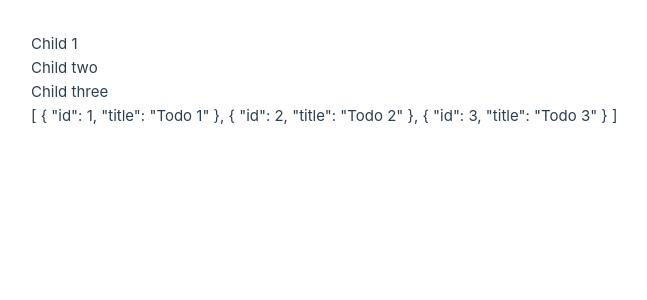
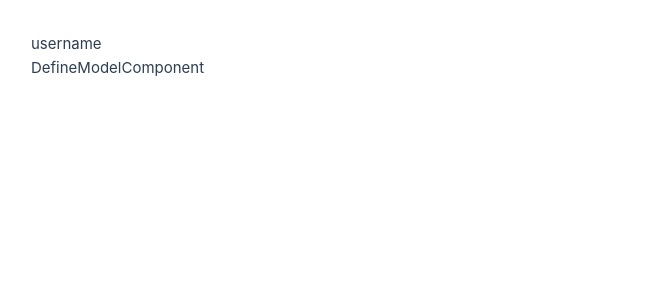
Before and after one commit to Misha158/vue-project, a Vue app: page / in a window 1280 px wide. Shown: the top 300 px of the page, without its empty margins (1-648 px from the left). Built offline with nearby package versions, Linux system fonts and the light colour scheme.

Commit message:
Feature - defineModel

```diff
--- /dev/null
+++ b/src/features/defineModel/ChildComponent.vue
@@ -0,0 +1,11 @@
+<template>
+  <div>
+    <input v-model="name" type="text" />
+  </div>
+</template>
+
+<script setup lang="ts">
+const name = defineModel();
+</script>
+
+<style scoped></style>
--- /dev/null
+++ b/src/features/defineModel/DefineModelComponent.vue
@@ -0,0 +1,18 @@
+<template>
+  <div>
+    <MiddleComponent v-model="userName" />
+  </div>
+</template>
+
+<script setup lang="ts">
+import MiddleComponent from '@/features/defineModel/MiddleComponent.vue';
+import { onUpdated, ref } from 'vue';
+
+const userName = ref('username');
+
+onUpdated(() => {
+  console.log({ userName: userName.value });
+});
+</script>
+
+<style scoped></style>
--- /dev/null
+++ b/src/features/defineModel/MiddleComponent.vue
@@ -0,0 +1,27 @@
+<template>
+  <div>
+    <!--    <ChildComponent-->
+    <!--      :modelValue="modelValue"-->
+    <!--      @update:modelValue="$emit('update:modelValue', $event)"-->
+    <!--    />-->
+
+    <ChildComponent v-model="name" />
+  </div>
+</template>
+
+<script setup lang="ts">
+import ChildComponent from '@/features/defineModel/ChildComponent.vue';
+
+// interface Props {
+//   modelValue: string;
+// }
+//
+// interface Emits {
+//   (e: 'update:modelValue', value: string): void;
+// }
+//
+// defineProps<Props>();
+// defineEmits<Emits>();
+
+const name = defineModel();
+</script>
--- a/src/views/HomeView.vue
+++ b/src/views/HomeView.vue
@@ -1,10 +1,12 @@
 <template>
   <main>
-    <VueContext />
+    <DefineModelComponent />
+    <div>DefineModelComponent</div>
   </main>
 </template>
 
 <script setup lang="ts">
 import InfinityScroll from '@/features/InfinityScroll.vue';
 import VueContext from '@/features/vueContext/VueContext.vue';
+import DefineModelComponent from '@/features/defineModel/DefineModelComponent.vue';
 </script>
```
